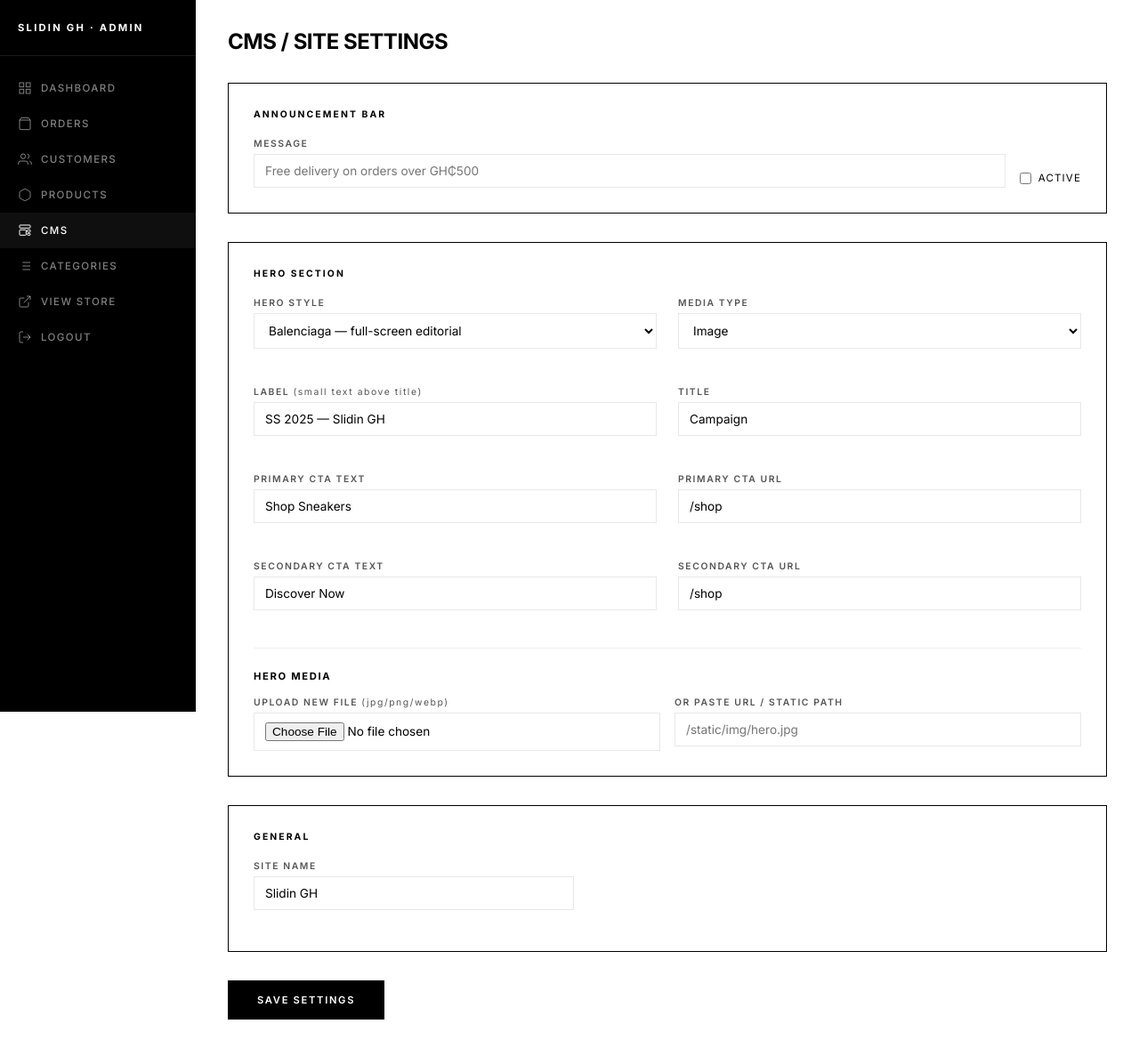
After one commit to sasusavage/slidin-gh, a Flask app: page /admin/cms in a window 1280 px wide. The commit adds this page. Shown: the whole page at 89% size. Run offline with Flask 3, Linux system fonts and the light colour scheme; the visitor is signed in with stand-in values (Sample User, id 1).

Commit message:
CMS: DB-driven hero, admin CMS page, fix categories crash
- Fix categories page 500: serialize Category fields explicitly instead of passing ORM object to tojson
- Add SiteSettings model (key-value CMS table) with hero style, media, label, title, CTAs, announcement bar
- Add /admin/cms route and template: edit hero (Balenciaga/Puma style, image/video, upload or URL), announcement bar, site name
- Add CMS link to admin sidebar
- Update homepage hero to pull all content from DB; supports video autoplay and Puma split-layout style
- Add CSS for hero--puma and .announcement-bar
- Auto-seed default site settings on boot via wsgi.py
- Support category image uploads in category_save

Co-Authored-By: Claude Sonnet 4.6 <noreply@anthropic.com>

```diff
--- a/app/routes/admin.py
+++ b/app/routes/admin.py
@@ -4,7 +4,7 @@ from flask import (Blueprint, render_template, request, session,
 from werkzeug.utils import secure_filename
 from werkzeug.security import generate_password_hash, check_password_hash
 from app.models import (Product, ProductImage, ProductVariant, Category,
-                         Order, Customer, AdminUser)
+                         Order, Customer, AdminUser, SiteSettings)
 from app import db
 from datetime import datetime, timedelta
 from sqlalchemy import func
@@ -314,5 +314,48 @@ def category_save():
     cat.description = request.form.get('description', '')
     cat.position = int(request.form.get('position', 0))
     cat.is_active = bool(request.form.get('is_active'))
+
+    # Optional category image upload
+    img_file = request.files.get('image')
+    if img_file and allowed_file(img_file.filename):
+        ext = img_file.filename.rsplit('.', 1)[1].lower()
+        fname = f'cat_{uuid.uuid4()}.{ext}'
+        img_file.save(os.path.join(current_app.config['UPLOAD_FOLDER'], fname))
+        cat.image_url = f'/static/uploads/{fname}'
+
     db.session.commit()
     return redirect(url_for('admin.categories'))
+
+
+# ── CMS / Site Settings ───────────────────────────────────────────────────────
+
+@admin_bp.route('/cms', methods=['GET', 'POST'])
+@admin_required
+def cms():
+    if request.method == 'POST':
+        keys = [
+            'hero_style', 'hero_media_type', 'hero_media_url',
+            'hero_label', 'hero_title',
+            'hero_cta_primary_text', 'hero_cta_primary_url',
+            'hero_cta_secondary_text', 'hero_cta_secondary_url',
+            'announcement_bar_text', 'announcement_bar_active',
+            'site_name',
+        ]
+        for key in keys:
+            val = request.form.get(key, '').strip()
+            SiteSettings.set(key, val)
+
+        # Hero media file upload (optional — overrides hero_media_url if provided)
+        hero_file = request.files.get('hero_media_file')
+        if hero_file and allowed_file(hero_file.filename):
+            ext = hero_file.filename.rsplit('.', 1)[1].lower()
+            fname = f'hero_{uuid.uuid4()}.{ext}'
+            hero_file.save(os.path.join(current_app.config['UPLOAD_FOLDER'], fname))
+            SiteSettings.set('hero_media_url', f'/static/uploads/{fname}')
+
+        db.session.commit()
+        flash('Site settings saved.', 'success')
+        return redirect(url_for('admin.cms'))
+
+    settings = SiteSettings.get_all()
+    return render_template('admin/cms.html', s=settings)
--- a/app/routes/store.py
+++ b/app/routes/store.py
@@ -1,5 +1,5 @@
 from flask import Blueprint, render_template, request, session, jsonify, redirect, url_for, abort
-from app.models import Product, Category, ProductVariant
+from app.models import Product, Category, ProductVariant, SiteSettings
 from app import db
 
 store_bp = Blueprint('store', __name__)
@@ -14,7 +14,8 @@ def home():
         ).order_by(Product.created_at.desc()).limit(6 - len(featured)).all()
         featured += extra
     categories = Category.query.filter_by(is_active=True).order_by(Category.position).all()
-    return render_template('home.html', featured=featured, categories=categories)
+    hero = SiteSettings.get_all()
+    return render_template('home.html', featured=featured, categories=categories, hero=hero)
 
 
 @store_bp.route('/shop')
--- a/app/templates/admin/base.html
+++ b/app/templates/admin/base.html
@@ -31,6 +31,10 @@
         <svg viewBox="0 0 24 24" fill="none" stroke="currentColor" stroke-width="1.5"><path d="M21 16V8a2 2 0 00-1-1.73l-7-4a2 2 0 00-2 0l-7 4A2 2 0 003 8v8a2 2 0 001 1.73l7 4a2 2 0 002 0l7-4A2 2 0 0021 16z"/></svg>
         Products
       </a>
+      <a href="{{ url_for('admin.cms') }}" class="{{ 'active' if request.endpoint=='admin.cms' }}">
+        <svg viewBox="0 0 24 24" fill="none" stroke="currentColor" stroke-width="1.5"><rect x="3" y="3" width="18" height="5" rx="1"/><rect x="3" y="11" width="11" height="9" rx="1"/><rect x="16" y="11" width="5" height="4" rx="1"/><rect x="16" y="17" width="5" height="3" rx="1"/></svg>
+        CMS
+      </a>
       <a href="{{ url_for('admin.categories') }}" class="{{ 'active' if 'categor' in request.endpoint }}">
         <svg viewBox="0 0 24 24" fill="none" stroke="currentColor" stroke-width="1.5"><line x1="8" y1="6" x2="21" y2="6"/><line x1="8" y1="12" x2="21" y2="12"/><line x1="8" y1="18" x2="21" y2="18"/><line x1="3" y1="6" x2="3.01" y2="6"/><line x1="3" y1="12" x2="3.01" y2="12"/><line x1="3" y1="18" x2="3.01" y2="18"/></svg>
         Categories
--- a/app/templates/admin/categories.html
+++ b/app/templates/admin/categories.html
@@ -15,7 +15,7 @@
           <td>{{ cat.position }}</td>
           <td>{% if cat.is_active %}✓{% else %}—{% endif %}</td>
           <td>
-            <button onclick="editCategory({{ cat|tojson|safe }})"
+            <button onclick="editCategory({{ {'id':cat.id,'name':cat.name,'description':cat.description or '','position':cat.position,'is_active':cat.is_active}|tojson|safe }})"
                     style="font-size:0.68rem;text-transform:uppercase;letter-spacing:0.1em;">Edit</button>
           </td>
         </tr>
--- /dev/null
+++ b/app/templates/admin/cms.html
@@ -0,0 +1,150 @@
+{% extends "admin/base.html" %}
+{% block title %}CMS — Site Settings{% endblock %}
+
+{% block content %}
+<h1 class="admin-page-title">CMS / Site Settings</h1>
+
+<form method="post" enctype="multipart/form-data">
+
+  <!-- ── Announcement Bar ── -->
+  <section class="admin-card" style="margin-bottom:32px;">
+    <p class="admin-card__heading">Announcement Bar</p>
+    <div style="display:grid;grid-template-columns:1fr auto;gap:16px;align-items:end;">
+      <div class="admin-field" style="margin:0;">
+        <label>Message</label>
+        <input type="text" name="announcement_bar_text"
+               value="{{ s.announcement_bar_text }}"
+               placeholder="Free delivery on orders over GH₵500"/>
+      </div>
+      <div style="display:flex;align-items:center;gap:8px;padding-bottom:4px;">
+        <input type="checkbox" id="ann-active" name="announcement_bar_active"
+               value="true" {% if s.announcement_bar_active == 'true' %}checked{% endif %}/>
+        <label for="ann-active" style="font-size:0.72rem;text-transform:uppercase;letter-spacing:0.1em;cursor:pointer;">Active</label>
+      </div>
+    </div>
+  </section>
+
+  <!-- ── Hero Section ── -->
+  <section class="admin-card" style="margin-bottom:32px;">
+    <p class="admin-card__heading">Hero Section</p>
+
+    <div style="display:grid;grid-template-columns:1fr 1fr;gap:24px;">
+
+      <div class="admin-field">
+        <label>Hero Style</label>
+        <select name="hero_style">
+          <option value="balenciaga" {% if s.hero_style == 'balenciaga' %}selected{% endif %}>Balenciaga — full-screen editorial</option>
+          <option value="puma" {% if s.hero_style == 'puma' %}selected{% endif %}>Puma — split text + media</option>
+        </select>
+      </div>
+
+      <div class="admin-field">
+        <label>Media Type</label>
+        <select name="hero_media_type" id="hero-media-type" onchange="toggleMediaFields()">
+          <option value="image" {% if s.hero_media_type == 'image' %}selected{% endif %}>Image</option>
+          <option value="video" {% if s.hero_media_type == 'video' %}selected{% endif %}>Video</option>
+        </select>
+      </div>
+
+      <div class="admin-field">
+        <label>Label <span style="font-weight:400;text-transform:none;">(small text above title)</span></label>
+        <input type="text" name="hero_label" value="{{ s.hero_label }}" placeholder="SS 2025 — Slidin GH"/>
+      </div>
+
+      <div class="admin-field">
+        <label>Title</label>
+        <input type="text" name="hero_title" value="{{ s.hero_title }}" placeholder="Campaign"/>
+      </div>
+
+      <div class="admin-field">
+        <label>Primary CTA Text</label>
+        <input type="text" name="hero_cta_primary_text" value="{{ s.hero_cta_primary_text }}" placeholder="Shop Sneakers"/>
+      </div>
+
+      <div class="admin-field">
+        <label>Primary CTA URL</label>
+        <input type="text" name="hero_cta_primary_url" value="{{ s.hero_cta_primary_url }}" placeholder="/shop"/>
+      </div>
+
+      <div class="admin-field">
+        <label>Secondary CTA Text</label>
+        <input type="text" name="hero_cta_secondary_text" value="{{ s.hero_cta_secondary_text }}" placeholder="Discover Now"/>
+      </div>
+
+      <div class="admin-field">
+        <label>Secondary CTA URL</label>
+        <input type="text" name="hero_cta_secondary_url" value="{{ s.hero_cta_secondary_url }}" placeholder="/shop"/>
+      </div>
+
+    </div>
+
+    <!-- Media upload / URL -->
+    <div style="margin-top:24px;border-top:1px solid #eee;padding-top:24px;">
+      <p style="font-size:0.7rem;font-weight:700;text-transform:uppercase;letter-spacing:0.15em;margin-bottom:16px;">Hero Media</p>
+
+      {% if s.hero_media_url %}
+      <div style="margin-bottom:16px;">
+        {% if s.hero_media_type == 'video' %}
+        <video src="{{ s.hero_media_url }}" style="max-height:160px;max-width:100%;object-fit:cover;" muted loop autoplay playsinline></video>
+        {% else %}
+        <img src="{{ s.hero_media_url }}" style="max-height:160px;max-width:100%;object-fit:cover;" alt="Current hero"/>
+        {% endif %}
+        <p style="font-size:0.68rem;color:#888;margin-top:4px;">Current media</p>
+      </div>
+      {% endif %}
+
+      <div style="display:grid;grid-template-columns:1fr 1fr;gap:16px;">
+        <div class="admin-field" style="margin:0;">
+          <label>Upload New File <span id="media-type-hint" style="font-weight:400;text-transform:none;">(jpg/png/webp)</span></label>
+          <input type="file" name="hero_media_file" id="hero-media-file" accept="image/*,video/*"/>
+        </div>
+        <div class="admin-field" style="margin:0;">
+          <label>Or paste URL / static path</label>
+          <input type="text" name="hero_media_url" value="{{ s.hero_media_url }}"
+                 placeholder="/static/img/hero.jpg"/>
+        </div>
+      </div>
+    </div>
+  </section>
+
+  <!-- ── General ── -->
+  <section class="admin-card" style="margin-bottom:32px;">
+    <p class="admin-card__heading">General</p>
+    <div class="admin-field" style="max-width:360px;">
+      <label>Site Name</label>
+      <input type="text" name="site_name" value="{{ s.site_name }}"/>
+    </div>
+  </section>
+
+  <button type="submit" class="btn btn--black">Save Settings</button>
+</form>
+
+<style>
+.admin-card {
+  border: 1px solid var(--black);
+  padding: 28px;
+}
+.admin-card__heading {
+  font-size: 0.65rem;
+  font-weight: 700;
+  letter-spacing: 0.2em;
+  text-transform: uppercase;
+  margin-bottom: 20px;
+}
+</style>
+
+<script>
+function toggleMediaFields() {
+  const type = document.getElementById('hero-media-type').value;
+  const hint = document.getElementById('media-type-hint');
+  const fileInput = document.getElementById('hero-media-file');
+  if (type === 'video') {
+    hint.textContent = '(mp4/webm)';
+    fileInput.accept = 'video/*';
+  } else {
+    hint.textContent = '(jpg/png/webp)';
+    fileInput.accept = 'image/*';
+  }
+}
+</script>
+{% endblock %}
--- a/wsgi.py
+++ b/wsgi.py
@@ -6,3 +6,5 @@ app = create_app(os.environ.get('FLASK_ENV', 'production'))
 # Auto-create tables on first boot if they don't exist
 with app.app_context():
     db.create_all()
+    from app.models import SiteSettings
+    SiteSettings.seed_defaults()
```
Also changed, not shown: app/models.py (+54 -0 lines), app/static/css/style.css (+48 -0 lines), app/templates/home.html (+28 -5 lines).
